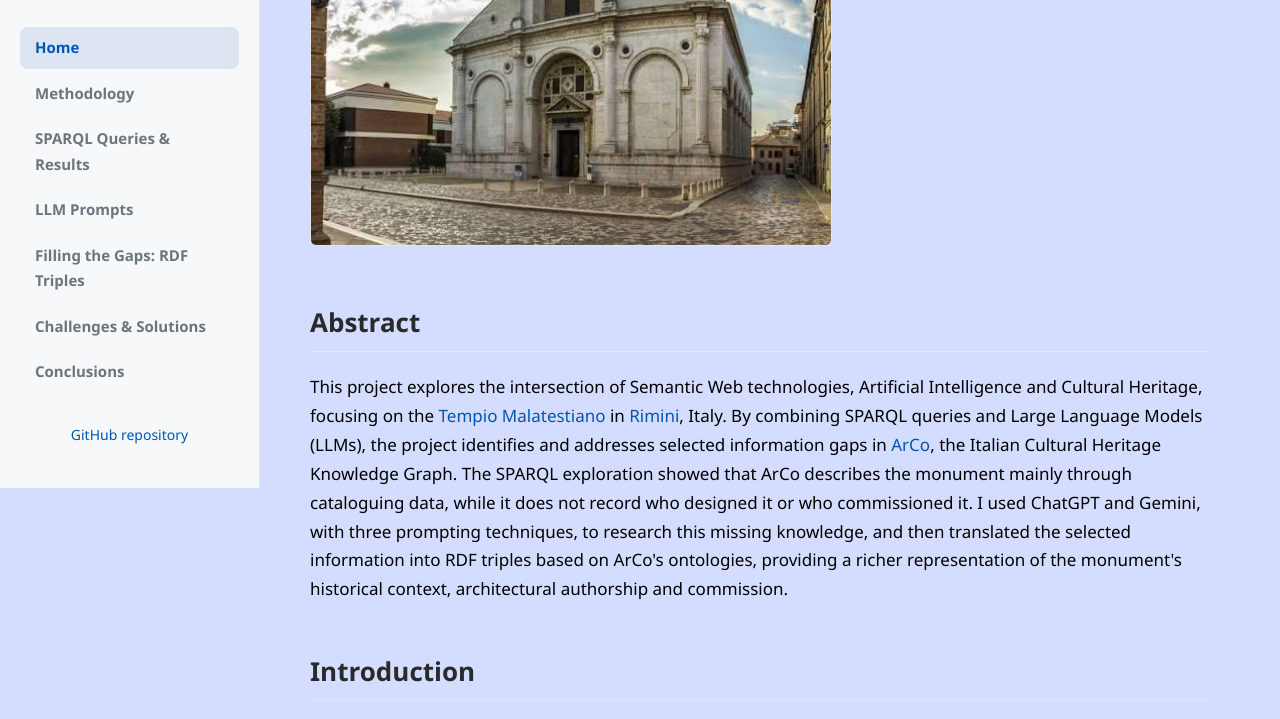
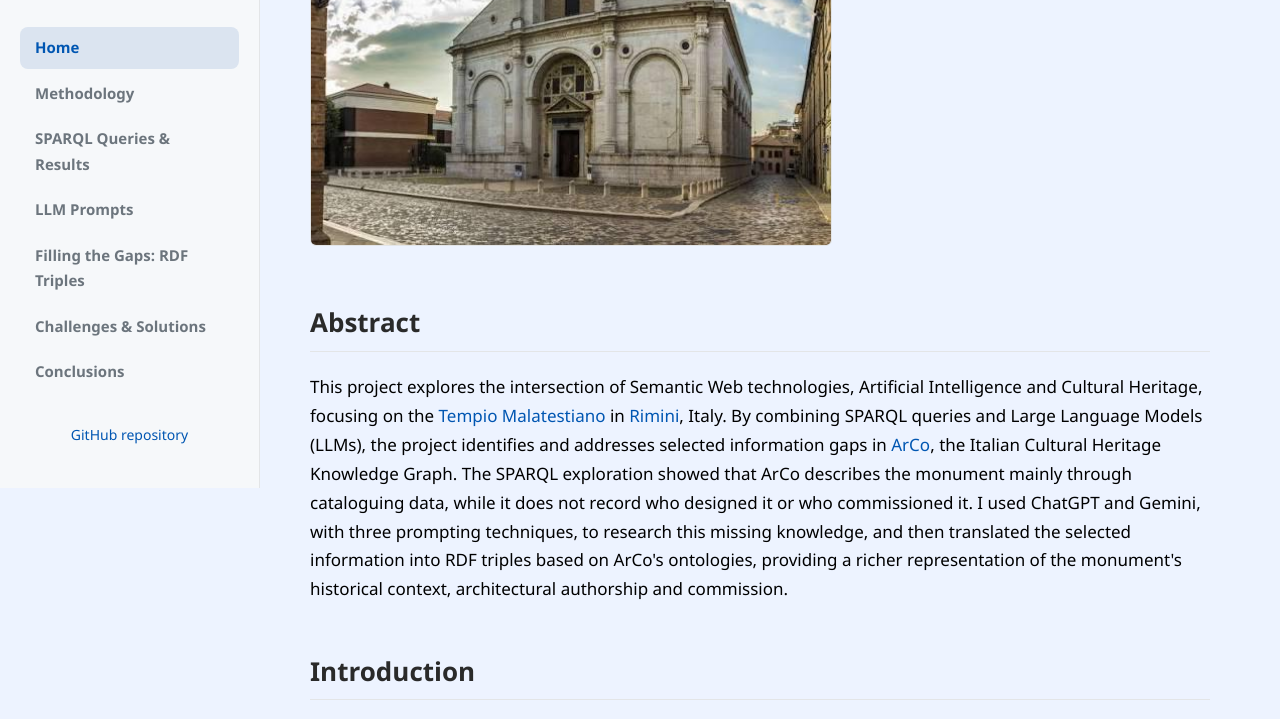
Before and after one commit to sofiabianchiniweb/KE4H_Project, a plain HTML site: page index.html in a window 1280 px wide. Shown: the part 312-1031 px from the top of the page. Drawn offline with Linux system fonts and the light colour scheme.

Commit message:
Change background color from #D4DDFF to #EDF3FF

```diff
--- a/style.css
+++ b/style.css
@@ -11,7 +11,7 @@ body {
   font-size: 17px;
   line-height: 1.7;
   color: #000000;
-  background-color: #D4DDFF;
+  background-color: #EDF3FF;
 }
 
 a {
```
